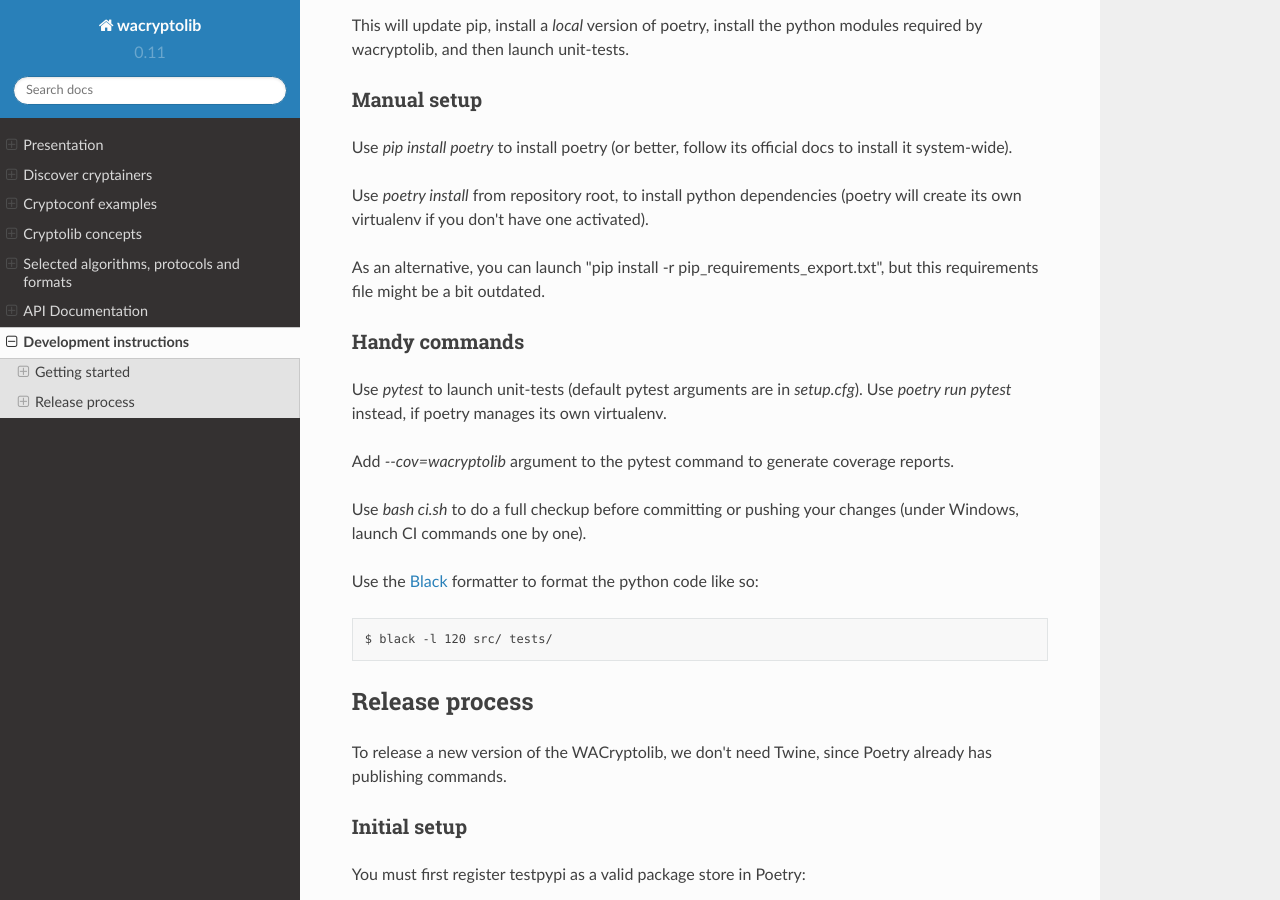
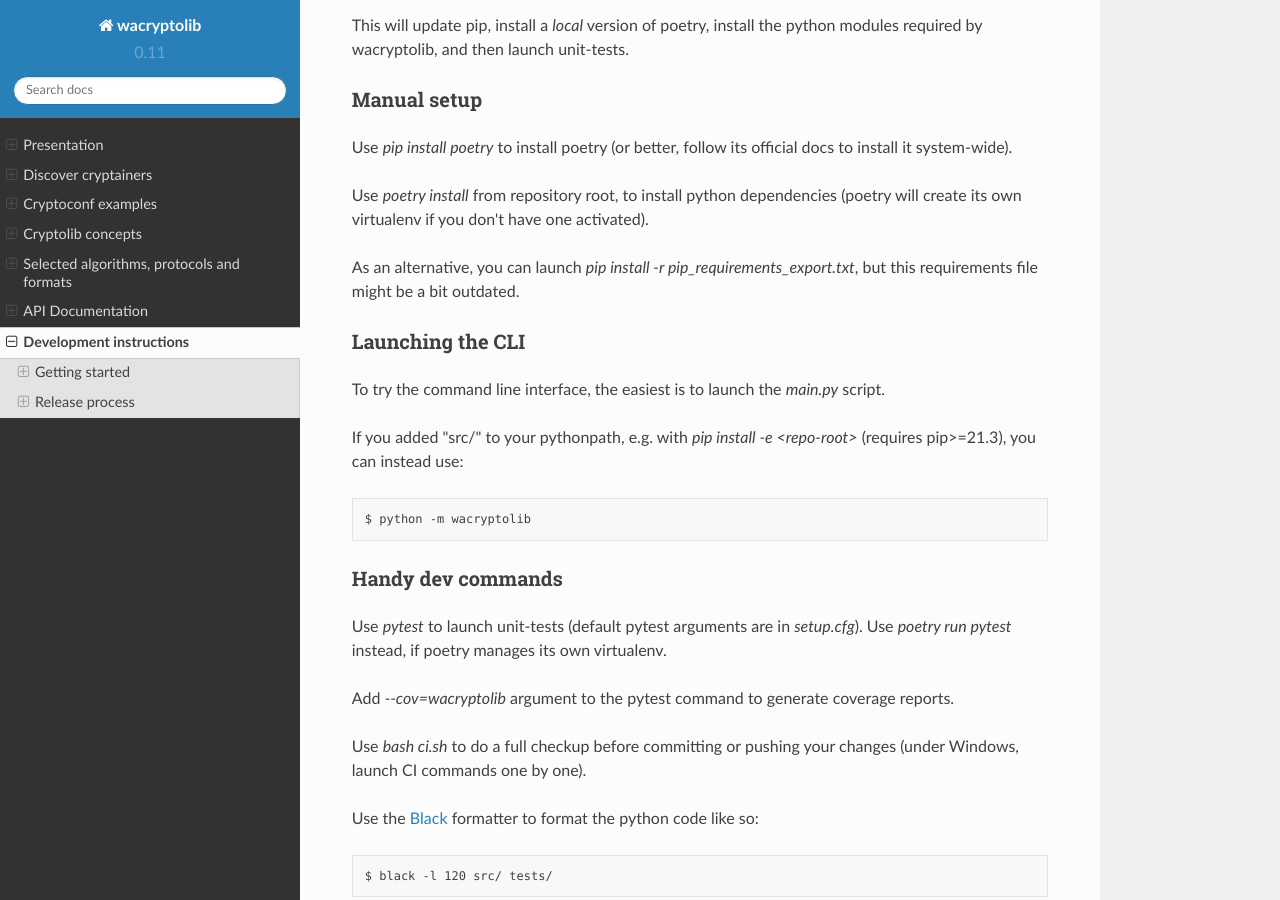
Before and after one commit to WitnessAngel/witness-angel-cryptolib, a Sphinx documentation site: the page built from docs/development.rst, in a window 1280 px wide and 900 px high, scrolled down 420 px. Built offline with Sphinx 7.4.7 and the Read the Docs theme 2.0.0, drawn with Linux system fonts in a browser that asks for light colours.

Commit message:
Add instructions to launch the CLI in dev environment

```diff
--- a/docs/development.rst
+++ b/docs/development.rst
@@ -24,10 +24,20 @@
 
 Use `poetry install` from repository root, to install python dependencies (poetry will create its own virtualenv if you don't have one activated).
 
-As an alternative, you can launch "pip install -r pip_requirements_export.txt", but this requirements file might be a bit outdated.
+As an alternative, you can launch `pip install -r pip_requirements_export.txt`, but this requirements file might be a bit outdated.
 
 
-Handy commands
+Launching the CLI
+---------------------
+
+To try the command line interface, the easiest is to launch the `main.py` script.
+
+If you added "src/" to your pythonpath, e.g. with `pip install -e <repo-root>` (requires pip>=21.3), you can instead use::
+
+    $ python -m wacryptolib
+
+
+Handy dev commands
 ------------------------
 
 Use `pytest` to launch unit-tests (default pytest arguments are in `setup.cfg`).
```
